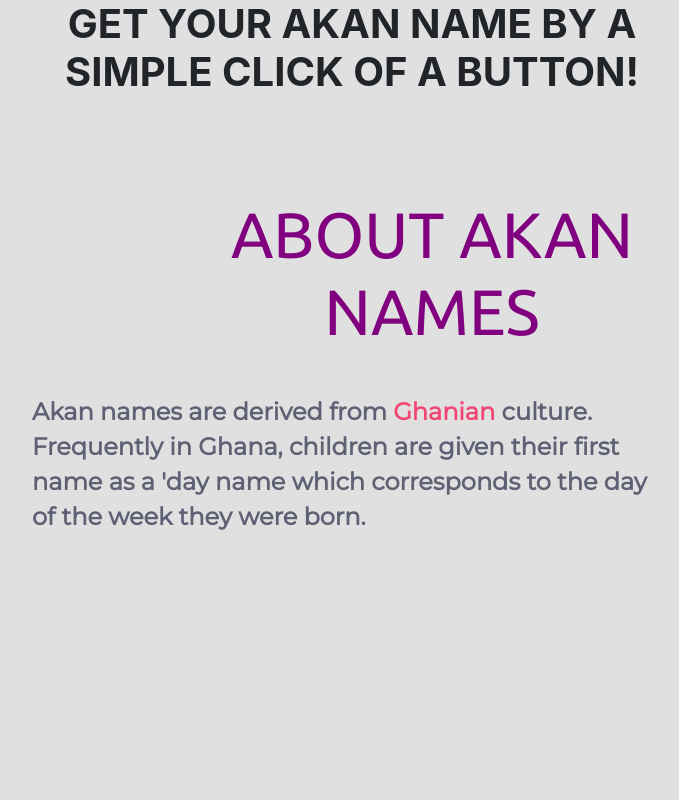
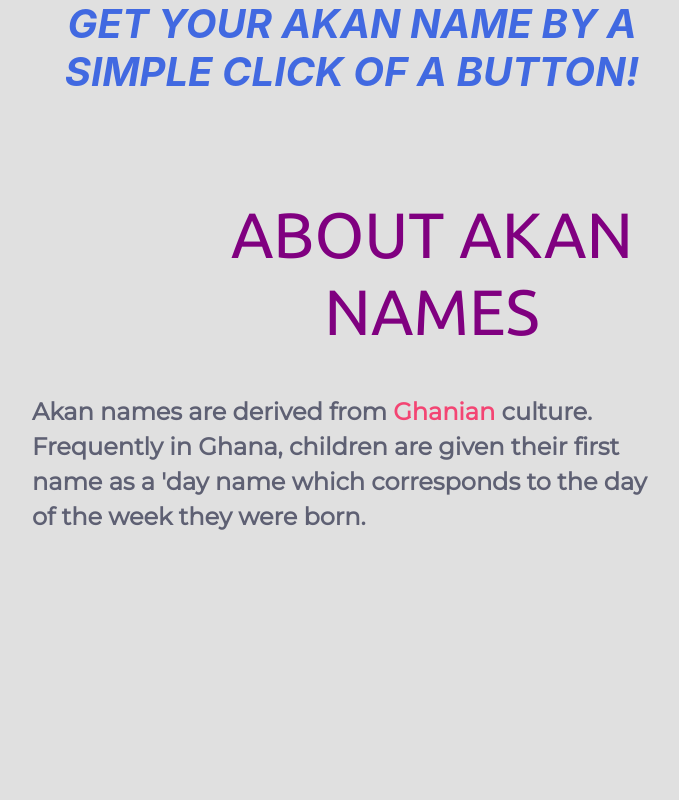
Before and after one commit to chelseaayoo/GET-AKAN-NAME, a plain HTML site: page index.html in a window 1280 px wide. Shown: the top 800 px of the page, without its empty margins (224-903 px from the left). Drawn offline with nearby package versions, Linux system fonts and the light colour scheme.

Commit message:
enhance royal blue color,center text align, italic font style and larger font size to the first heading

```diff
--- a/index.css
+++ b/index.css
@@ -60,3 +60,9 @@ h3 {
 	font-weight: 300;
 	font-size: 2em;
 }
+.h1{
+    color: royalblue;
+    text-align: center;
+    font-style: italic;
+    font-size: larger;
+}
```
